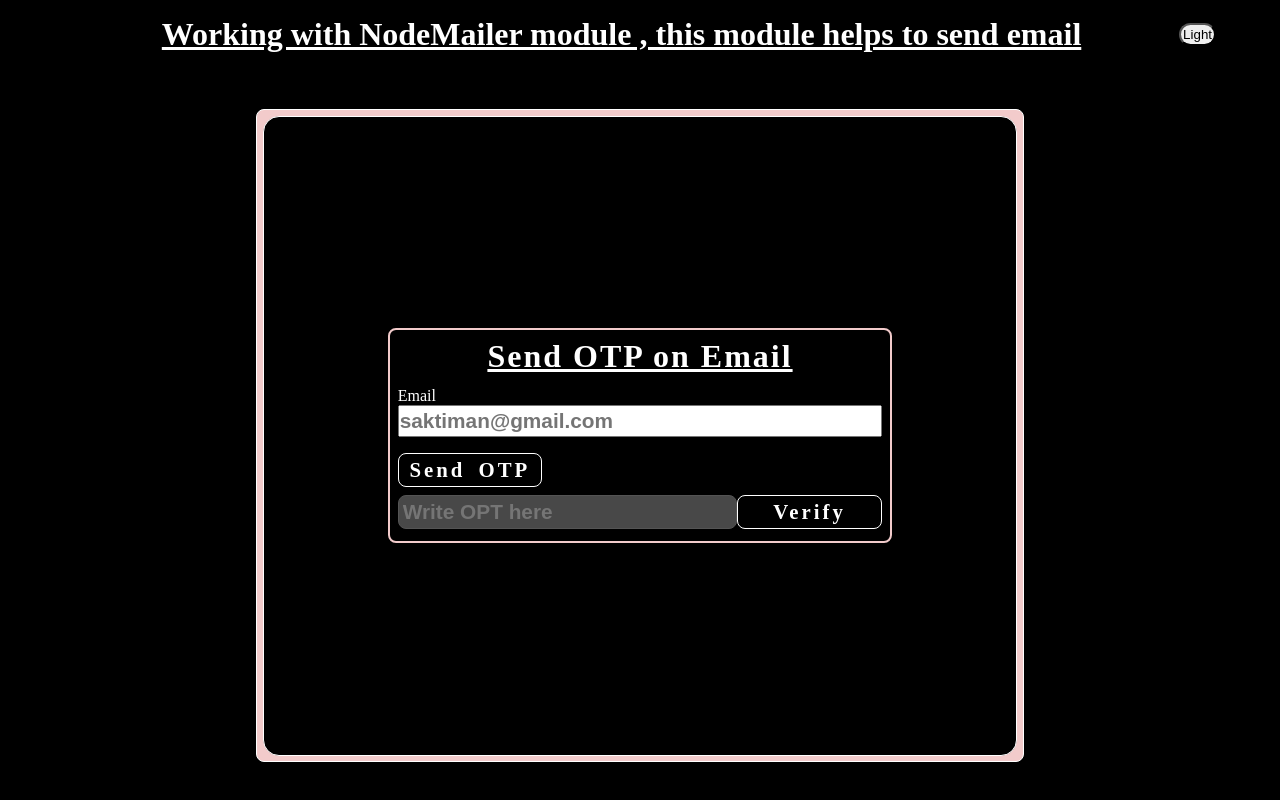
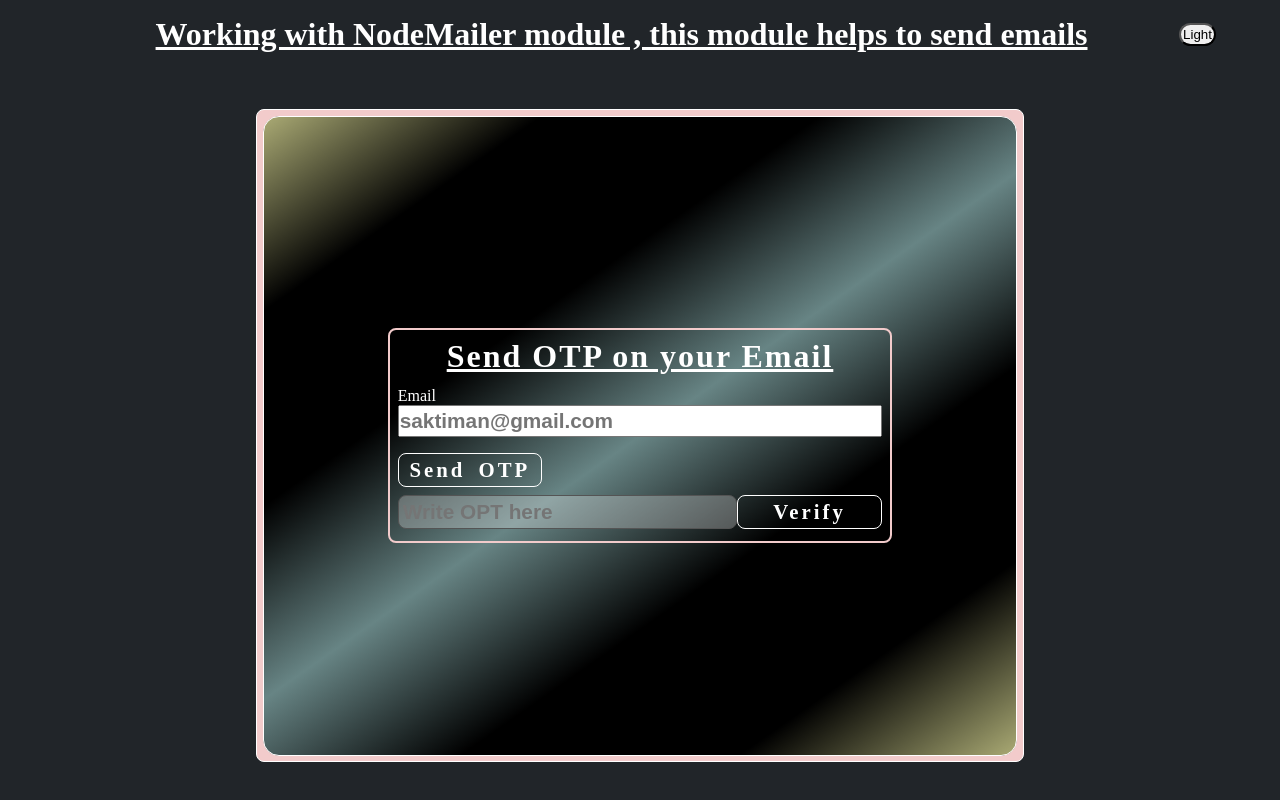
Before and after one commit to Ashishkuldeep23/working-with-nodemailer, a website: page public/index.html in a window 1280 px wide. Both pictures are taken after a click on the button "Dark". Shown: the top 800 px of the page. Drawn offline with Linux system fonts and the light colour scheme.

Commit message:
OK OK 20:04

```diff
--- a/public/frontEnd.js
+++ b/public/frontEnd.js
@@ -25,16 +25,19 @@
 
 // }
 
+// // // Now i'm going to do same thing with true and false ---->
+// let themeChangeBtnClicked = 0
 
-let themeChangeBtnClicked = 0
+
+let themeChangeBtnClicked = false
 
 
 function themeChange(){
 
-    themeChangeBtnClicked++
+    themeChangeBtnClicked = !themeChangeBtnClicked
 
     // // // Inner text of btn changes according to click
-    if(themeChangeBtnClicked % 2 !== 0){
+    if(themeChangeBtnClicked){
         document.getElementById("dark").innerText = "Light"
     }else{
         document.getElementById("dark").innerText = "Dark"
@@ -44,9 +47,11 @@ function themeChange(){
     // console.log(document.getElementById("dark").value)
 
 
+    // // // class name toggle in body -------------->
     let body = document.body;
     body.classList.toggle("dark_mode");
 
+    // // // class nam etoggle b/w two divs ----------->
     let innerDiv1 = document.getElementsByClassName("inner")[0]
     let innerDiv2 = document.getElementsByClassName("inner")[1]
 
--- a/public/index.html
+++ b/public/index.html
@@ -10,11 +10,11 @@
 </head>
 <body id="body">
 
-    <div class="first_div">
+    <header class="first_div">
 
-        <h1>Working with NodeMailer module , this module helps to send email</h1>
+        <h1>Working with NodeMailer module , this module helps to send emails</h1>
         <button id="dark" onclick="themeChange()">Dark</button>
-    </div>
+    </header>
 
     <main>
 
@@ -71,7 +71,7 @@
                 <div class="form_div">
                     <form action="" id="otp_form">
 
-                        <h2>Send OTP on Email</h2>
+                        <h2>Send OTP on your Email</h2>
 
                         <label for="email_otp">Email</label>
                         <input type="email" name="user_email" id="email_otp" placeholder="saktiman@gmail.com" required>
--- a/public/style.css
+++ b/public/style.css
@@ -10,7 +10,7 @@
 }
 
 .dark_mode{
-    background-color: black;
+    background-color: #212529;
     color: white;
 }
 
@@ -78,6 +78,8 @@ h1{
 
 .contect_div>.inner {
     background-color: #fff;
+
+    background-image: linear-gradient( 145deg , #ffffaeaa , transparent ,transparent , #c6fefe85 ,transparent , transparent ,#ffffaeaa );
     border: 1px solid;
 
     height: 100%;
```
